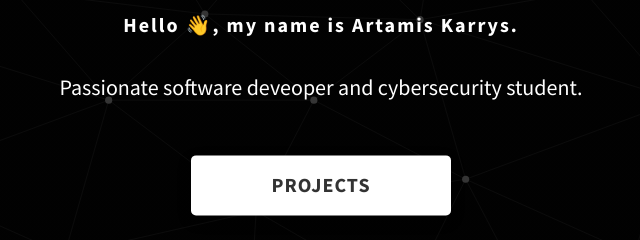
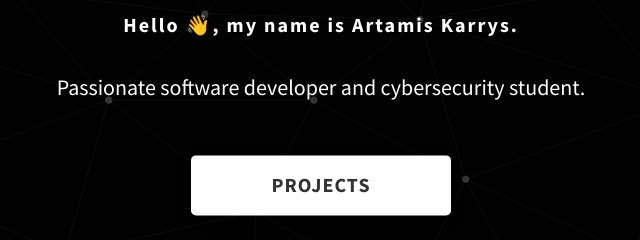
Before and after one commit to akarrys/portfoliowebsite, a website: page index.html in a window 1280 px wide. Shown: the part 287-527 px from the top of the page, 319-959 px from the left. Drawn offline with Linux system fonts and the light colour scheme.

Commit message:
Update index.html

```diff
--- a/index.html
+++ b/index.html
@@ -74,7 +74,7 @@
             <h1 allign="center" class="heading-primary"> Hello 👋, my name is Artamis Karrys.</h1>
             <div class="home-hero__info">
                 <p allign="center" class="text-primary">
-                    Passionate software deveoper and cybersecurity student.
+                    Passionate software developer and cybersecurity student.
                 </p>
 
             </div>
```
